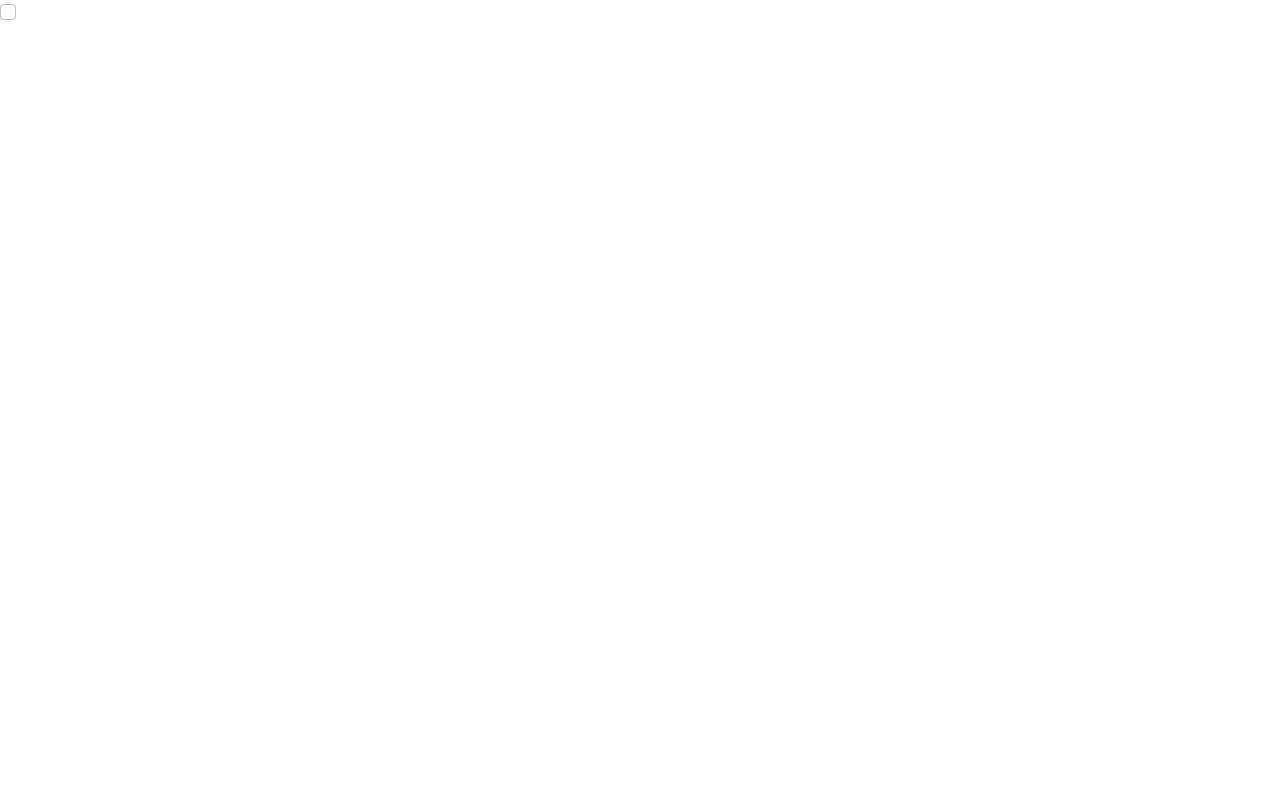
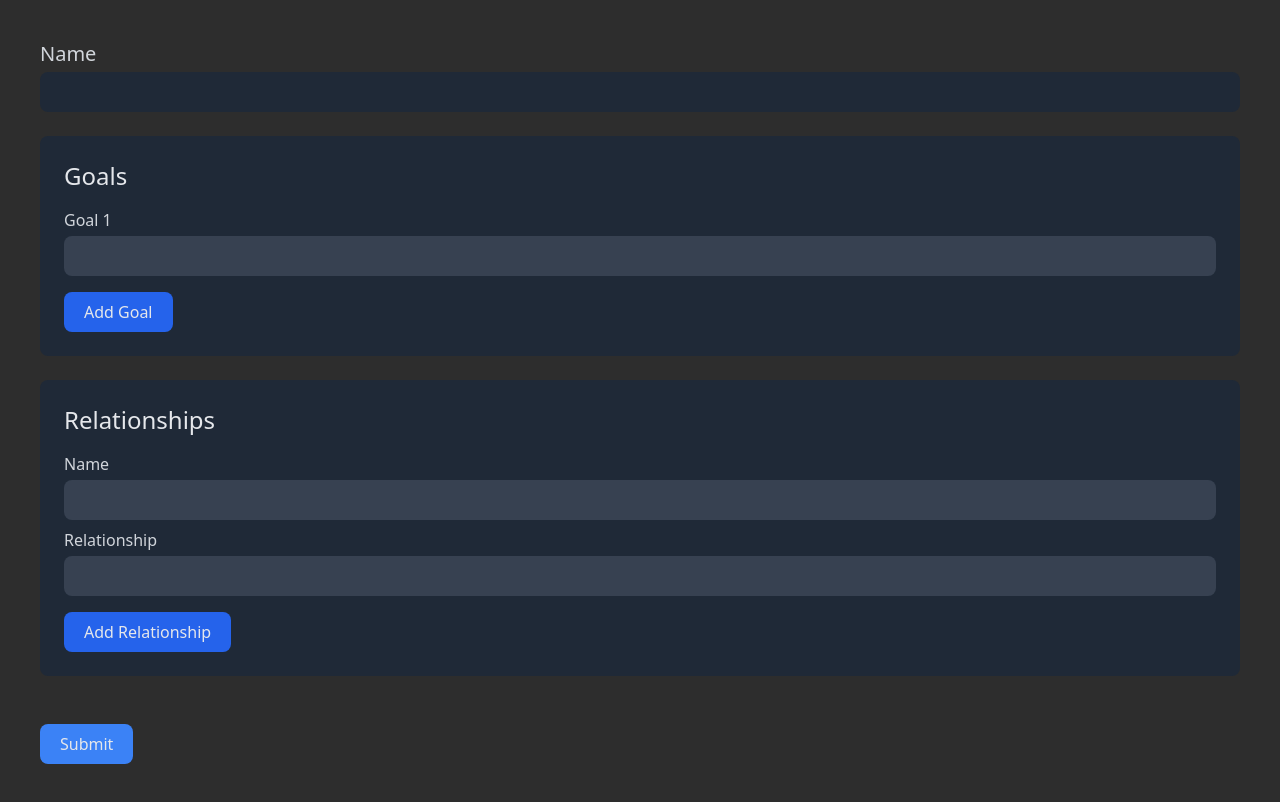
Before and after one commit to darthinvader/NovelGPTJSON, an Angular app: page / in a window 1280 px wide. Built offline with nearby package versions, Linux system fonts and the light colour scheme.

Commit message:
feat: tailwind + character component

```diff
--- a/package.json
+++ b/package.json
@@ -18,9 +18,7 @@
     "@angular/platform-browser": "^15.2.0",
     "@angular/platform-browser-dynamic": "^15.2.0",
     "@angular/router": "^15.2.0",
-    "@ng-bootstrap/ng-bootstrap": "^14.2.0",
     "@popperjs/core": "^2.11.6",
-    "bootstrap": "^5.2.3",
     "rxjs": "~7.8.0",
     "tslib": "^2.3.0",
     "zone.js": "~0.12.0"
@@ -31,12 +29,15 @@
     "@angular/compiler-cli": "^15.2.0",
     "@angular/localize": "^15.2.0",
     "@types/jasmine": "~4.3.0",
+    "autoprefixer": "^10.4.14",
     "jasmine-core": "~4.5.0",
     "karma": "~6.4.0",
     "karma-chrome-launcher": "~3.1.0",
     "karma-coverage": "~2.2.0",
     "karma-jasmine": "~5.1.0",
     "karma-jasmine-html-reporter": "~2.0.0",
+    "postcss": "^8.4.24",
+    "tailwindcss": "^3.3.2",
     "typescript": "~4.9.4"
   }
 }
--- a/src/app/app.component.html
+++ b/src/app/app.component.html
@@ -1 +1 @@
-<input class="form-check-input" type="checkbox" value="" id="flexCheckDefault">
+<app-character/>
--- /dev/null
+++ b/src/app/character/character.component.html
@@ -0,0 +1,33 @@
+<form [formGroup]="characterForm" (ngSubmit)="onSubmit()" class="m-10 text-gray-300">
+  <div class="form-group mb-4">
+    <label for="name" class="block mb-1 text-xl">Name</label>
+    <input type="text" id="name" formControlName="name" class="w-full px-3 py-2 rounded-lg bg-gray-800 text-gray-300">
+  </div>
+
+  <!-- Other string fields -->
+
+  <div formArrayName="goals" class="my-6 p-6 bg-gray-800 rounded-lg">
+    <h5 class="text-2xl mb-4 text-gray-200">Goals</h5>
+    <div *ngFor="let goal of goals.controls; let i=index" class="mb-4">
+      <label for="goal{{i}}" class="block mb-1">Goal {{i + 1}}</label>
+      <input type="text" id="goal{{i}}" [formControlName]="i" class="w-full px-3 py-2 rounded-lg bg-gray-700 text-gray-300">
+    </div>
+    <button (click)="addGoal()" type="button" class="btn btn-secondary px-5 py-2 rounded-lg bg-blue-600 text-gray-200">Add Goal</button>
+  </div>
+
+  <!-- Similar blocks for conflicts, motivations, and fears -->
+
+  <div formArrayName="relationships" class="my-6 p-6 bg-gray-800 rounded-lg">
+    <h5 class="text-2xl mb-4 text-gray-200">Relationships</h5>
+    <div *ngFor="let relationship of relationships.controls; let i=index" [formGroupName]="i" class="mb-4">
+      <label for="name{{i}}" class="block mb-1">Name</label>
+      <input type="text" id="name{{i}}" formControlName="name" class="w-full mb-2 px-3 py-2 rounded-lg bg-gray-700 text-gray-300">
+
+      <label for="relationship{{i}}" class="block mb-1">Relationship</label>
+      <input type="text" id="relationship{{i}}" formControlName="relationship" class="w-full px-3 py-2 rounded-lg bg-gray-700 text-gray-300">
+    </div>
+    <button (click)="addRelationship()" type="button" class="btn btn-secondary px-5 py-2 rounded-lg bg-blue-600 text-gray-200">Add Relationship</button>
+  </div>
+
+  <button type="submit" class="btn btn-primary mt-6 px-5 py-2 rounded-lg bg-blue-500 text-gray-200">Submit</button>
+</form>
--- /dev/null
+++ b/src/app/character/character.component.scss
@@ -0,0 +1,30 @@
+// Dark theme form styling
+.theme-dark {
+  background-color: #343a40;
+  color: #f8f9fa;
+
+  .form-group {
+    label {
+      color: #f8f9fa;
+    }
+    .form-control {
+      background-color: #495057;
+      border-color: #6c757d;
+      color: #e9ecef;
+    }
+  }
+
+  .card {
+    background-color: #212529;
+    color: #ced4da;
+    .btn-secondary {
+      background-color: #6c757d;
+      border-color: #6c757d;
+    }
+  }
+
+  .btn-primary {
+    background-color: #007bff;
+    border-color: #007bff;
+  }
+}
--- /dev/null
+++ b/src/app/character/character.component.ts
@@ -0,0 +1,90 @@
+import { Component, OnInit } from '@angular/core';
+import { FormArray, FormBuilder, FormGroup, Validators } from '@angular/forms';
+
+@Component({
+  selector: 'app-character',
+  templateUrl: './character.component.html',
+  styleUrls: ['./character.component.scss']
+})
+export class CharacterComponent implements OnInit {
+  characterForm: FormGroup = this.fb.group({
+      name: ['', Validators.required],
+      role: ['', Validators.required],
+      background: ['', Validators.required],
+      personality: ['', Validators.required],
+      goals: this.fb.array([this.fb.control('')]),
+      conflicts: this.fb.array([this.fb.control('')]),
+      relationships: this.fb.array([this.createRelationship()]),
+      motivations: this.fb.array([this.fb.control('')]),
+      fears: this.fb.array([this.fb.control('')]),
+      character_arc: ['', Validators.required]
+    });
+
+  constructor(private fb: FormBuilder) {}
+
+  ngOnInit(): void {
+    this.characterForm = this.fb.group({
+      name: ['', Validators.required],
+      role: ['', Validators.required],
+      background: ['', Validators.required],
+      personality: ['', Validators.required],
+      goals: this.fb.array([this.fb.control('')]),
+      conflicts: this.fb.array([this.fb.control('')]),
+      relationships: this.fb.array([this.createRelationship()]),
+      motivations: this.fb.array([this.fb.control('')]),
+      fears: this.fb.array([this.fb.control('')]),
+      character_arc: ['', Validators.required]
+    });
+  }
+
+  createRelationship(): FormGroup {
+    return this.fb.group({
+      name: '',
+      relationship: '',
+    });
+  }
+
+  get goals() {
+    return this.characterForm.get('goals') as FormArray;
+  }
+
+  get conflicts() {
+    return this.characterForm.get('conflicts') as FormArray;
+  }
+
+  get relationships() {
+    return this.characterForm.get('relationships') as FormArray;
+  }
+
+  get motivations() {
+    return this.characterForm.get('motivations') as FormArray;
+  }
+
+  get fears() {
+    return this.characterForm.get('fears') as FormArray;
+  }
+
+  addGoal(): void {
+    this.goals.push(this.fb.control(''));
+  }
+
+  addConflict(): void {
+    this.conflicts.push(this.fb.control(''));
+  }
+
+  addRelationship(): void {
+    this.relationships.push(this.createRelationship());
+  }
+
+  addMotivation(): void {
+    this.motivations.push(this.fb.control(''));
+  }
+
+  addFear(): void {
+    this.fears.push(this.fb.control(''));
+  }
+
+  onSubmit(): void {
+    console.log(this.characterForm.value);
+  }
+}
--- a/src/styles.scss
+++ b/src/styles.scss
@@ -1,4 +1,9 @@
 /* You can add global styles to this file, and also import other style files */
 
-/* Importing Bootstrap SCSS file. */
-@import 'bootstrap/scss/bootstrap';
+@tailwind base;
+@tailwind components;
+@tailwind utilities;
+
+body {
+    background-color: #2D2D2D;
+}
--- /dev/null
+++ b/tailwind.config.js
@@ -0,0 +1,10 @@
+/** @type {import('tailwindcss').Config} */
+module.exports = {
+  content: [
+    "./src/**/*.{html,ts}",
+  ],
+    theme: {
+    extend: {},
+  },
+  plugins: [],
+}
```
Also changed, not shown: src/app/app.module.ts (+5 -3 lines), 2 other files (tests, documents, lock files or other folders).
